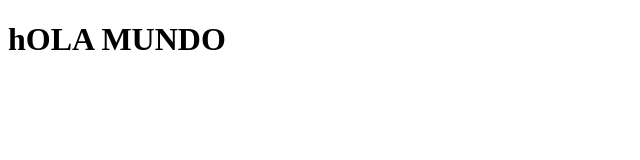
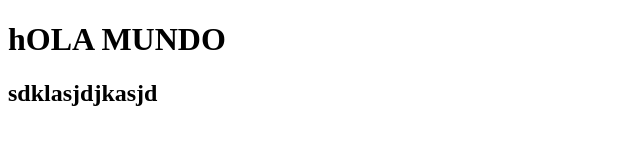
Before and after one commit to andresDiazLugo/git-prueba, a plain HTML site: page index.html in a window 1280 px wide. Shown: the whole page, without its empty margins (0-640 px from the left). Drawn offline with Linux system fonts and the light colour scheme.

Commit message:
mi segundo commit

```diff
--- a/index.html
+++ b/index.html
@@ -8,5 +8,6 @@
 </head>
 <body>
     <h1>hOLA MUNDO</h1>
+    <h2>sdklasjdjkasjd</h2>
 </body>
 </html>
```
